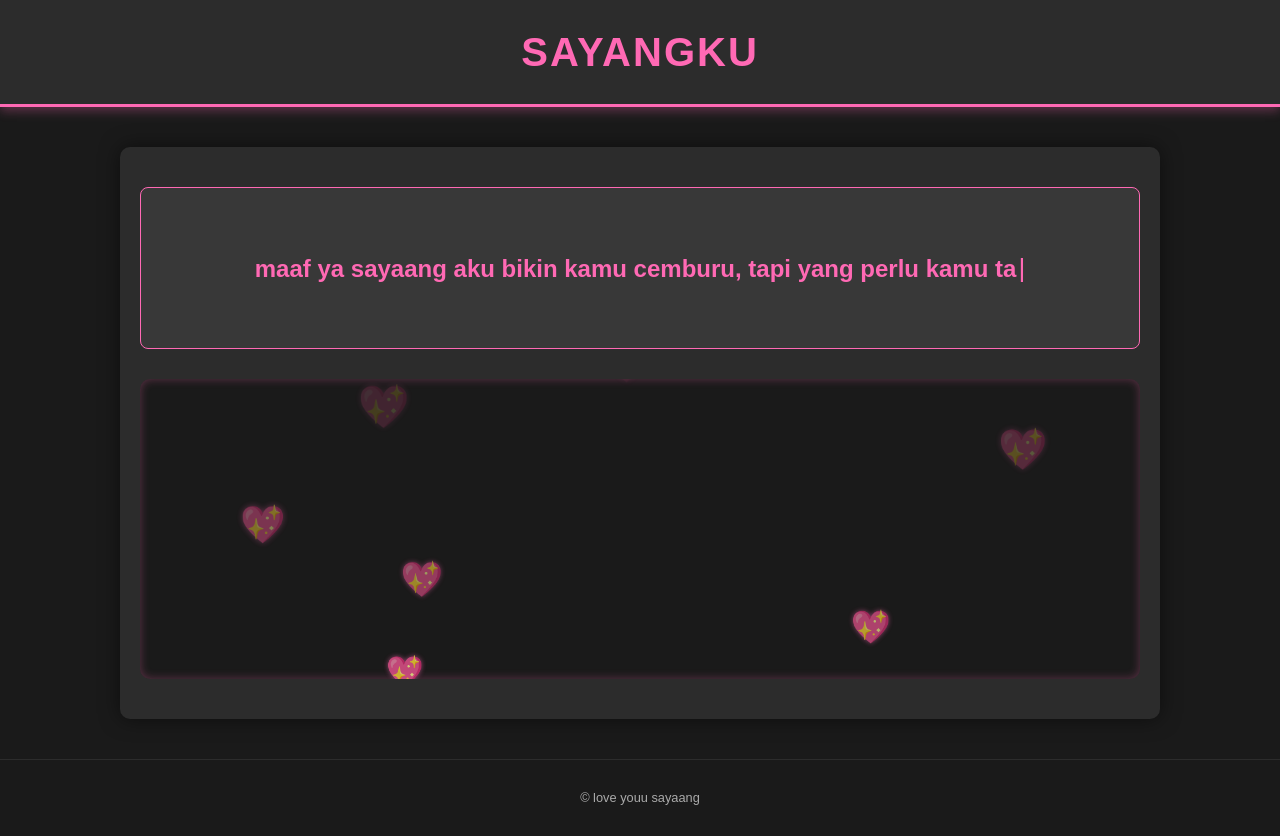
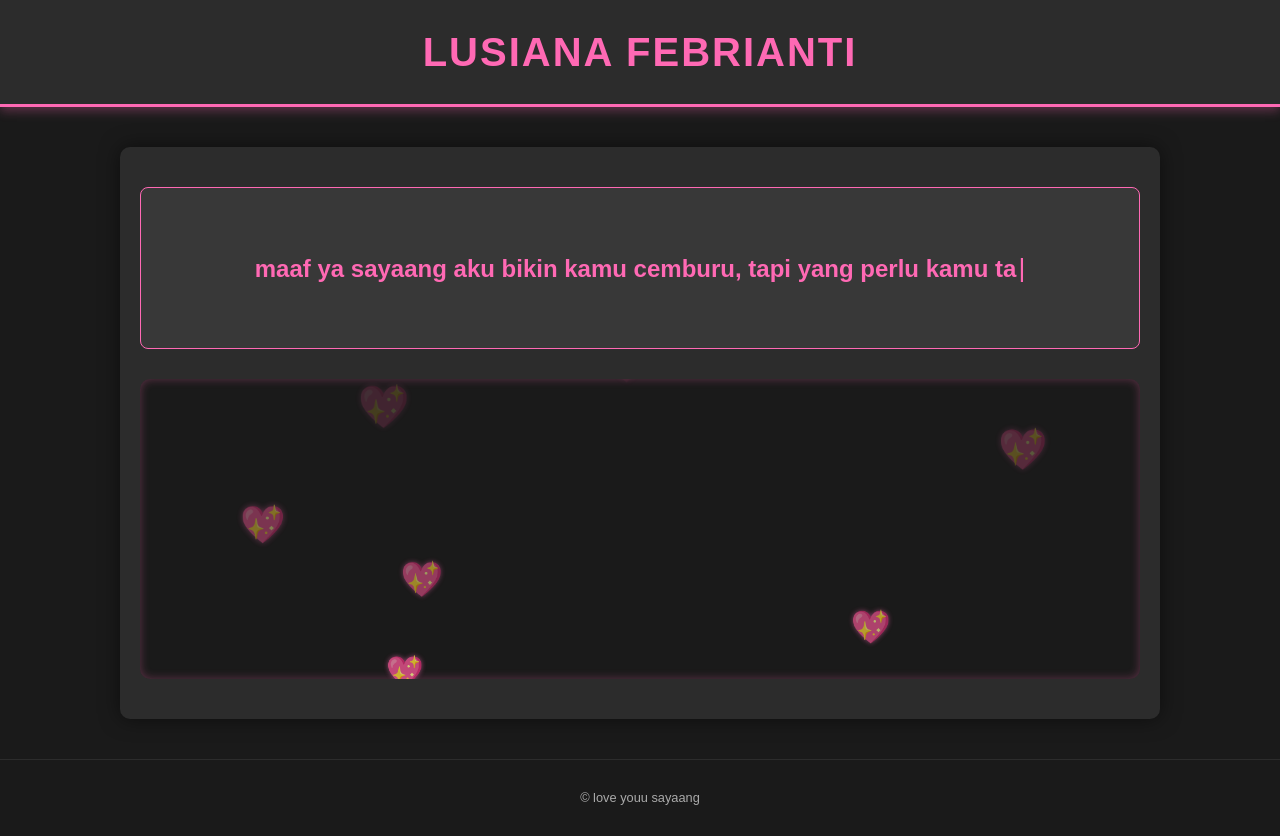
Before and after one commit to Shark-hue/teruntuk_pacarku, a plain HTML site: page index.html in a window 1280 px wide. Drawn offline with Linux system fonts and the light colour scheme.

Commit message:
Update index.html

```diff
--- a/index.html
+++ b/index.html
@@ -8,7 +8,7 @@
 </head>
 <body>
     <header>
-        <h1>Sayangku</h1>
+        <h1>Lusiana Febrianti</h1>
     </header>
 
     <main>
```
